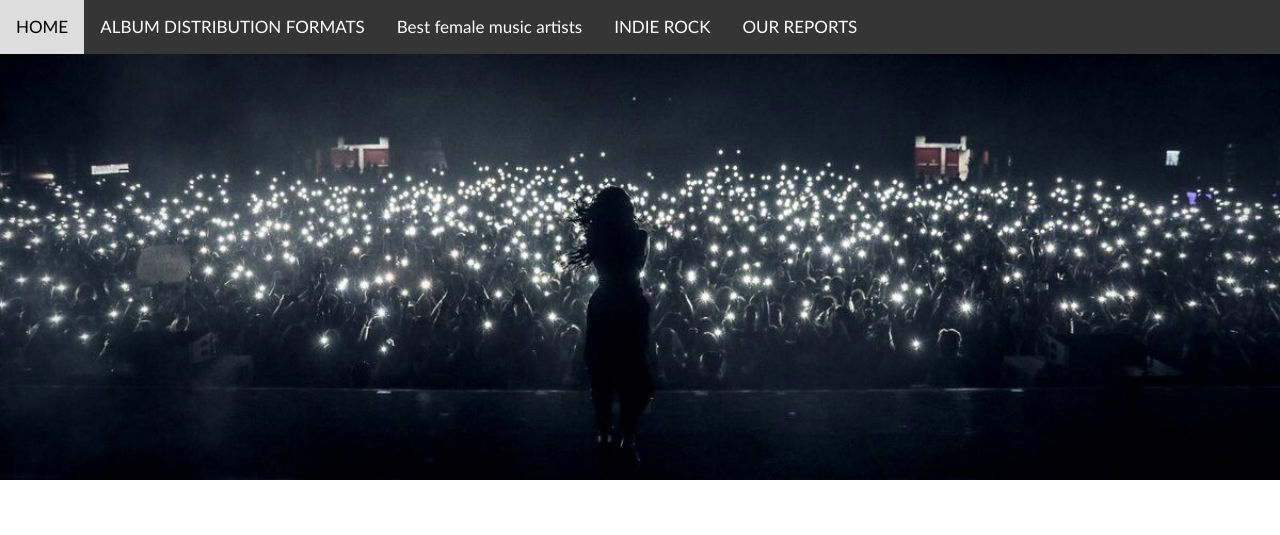
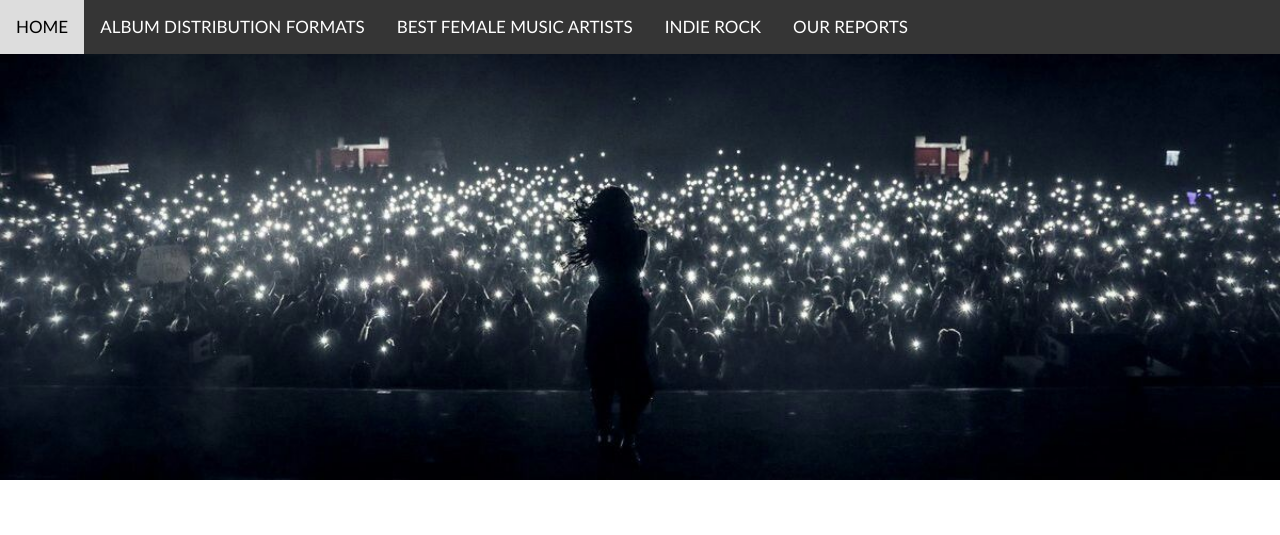
Before and after one commit to elenamaurizzi/article2prova, a plain HTML site: page index.html in a window 1280 px wide. Shown: the top 535 px of the page. Drawn offline with nearby package versions, Linux system fonts and the light colour scheme.

Commit message:
Update index.html

```diff
--- a/index.html
+++ b/index.html
@@ -38,7 +38,7 @@ body {
 <div class="topnav">
   <a href="https://elenamaurizzi.github.io/home/" href="#home">HOME</a>
   <a href="https://elenamaurizzi.github.io/articolo1prova/">ALBUM DISTRIBUTION FORMATS</a>
-  <a class="active">Best female music artists</a>
+  <a class="active">BEST FEMALE MUSIC ARTISTS</a>
   <a href="https://elenamaurizzi.github.io/article3prova/">INDIE ROCK</a>
   <a href="https://elenamaurizzi.github.io/report/">OUR REPORTS</a>
 </div>
```
